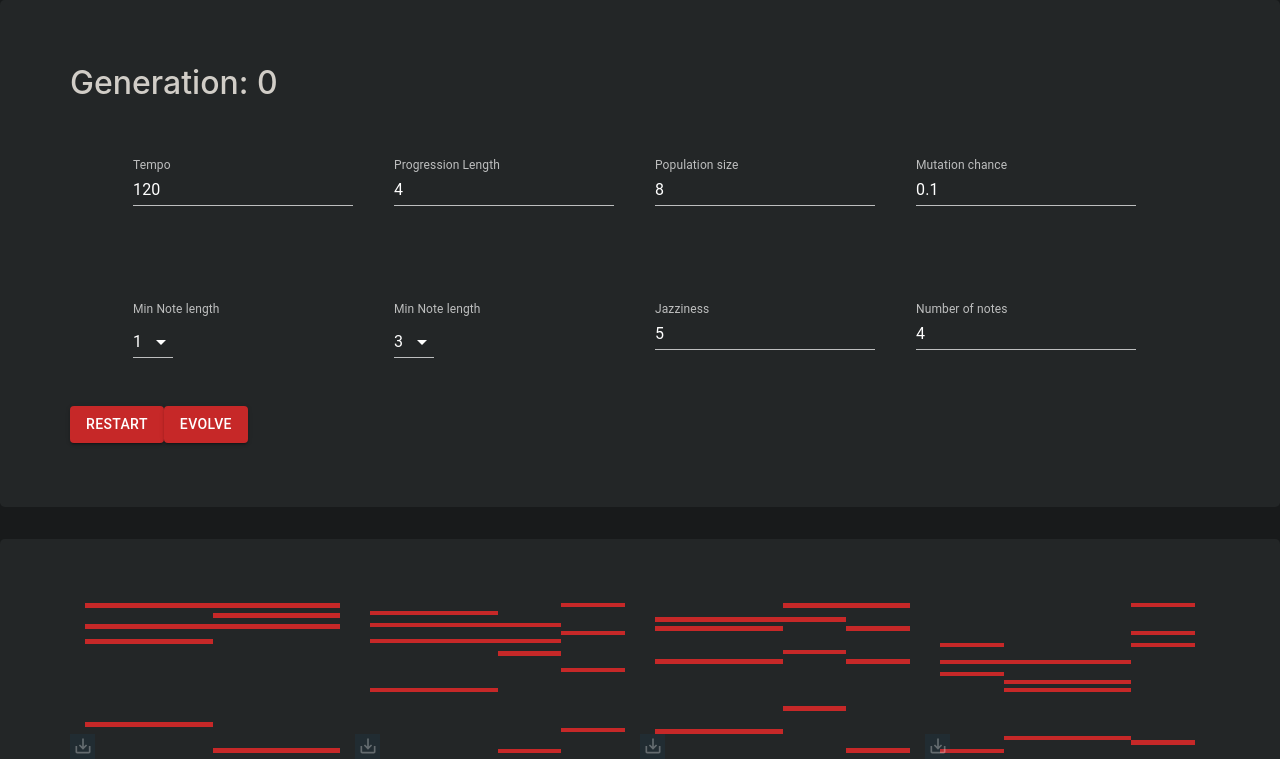
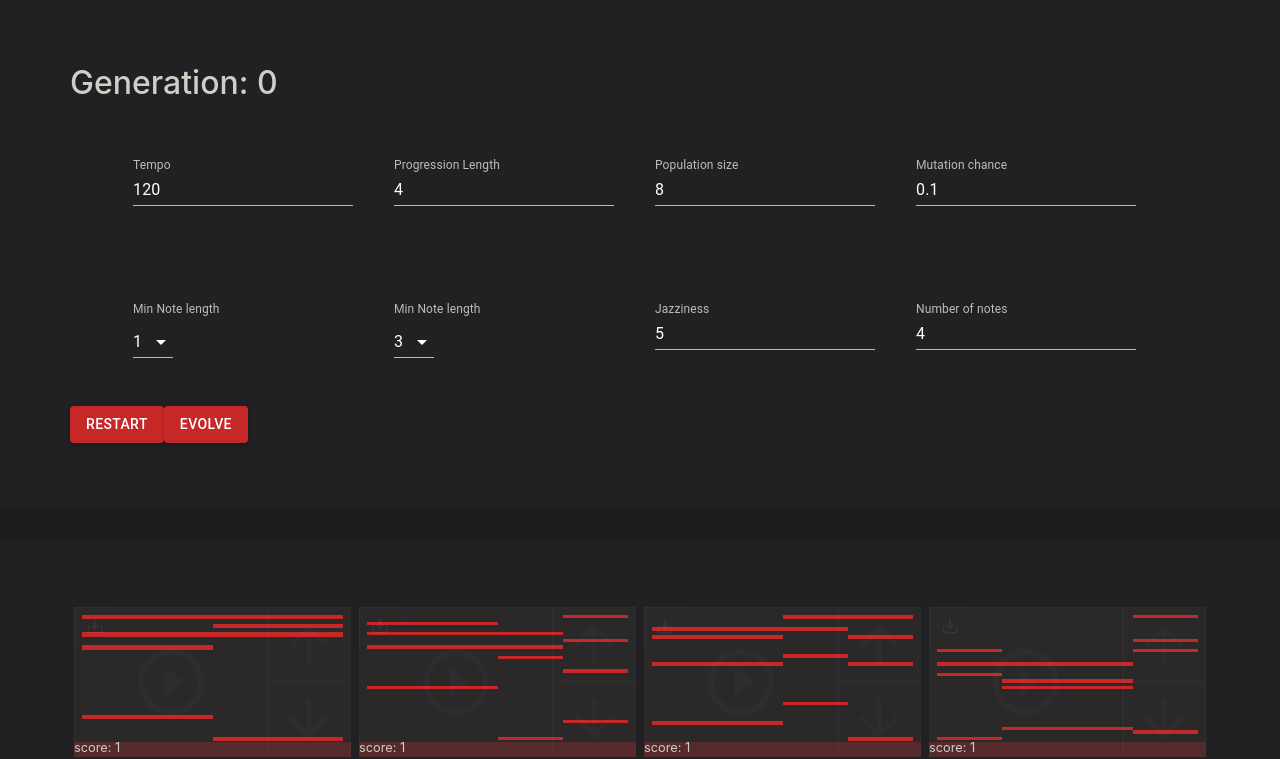
Before and after one commit to TheCommonCold/midi-generator, a React (Create React App) app: page / in a window 1280 px wide. Shown: the top 759 px of the page. Built offline with nearby package versions, Linux system fonts and the light colour scheme.

Commit message:
Better ui

```diff
--- a/src/components/Grid.jsx
+++ b/src/components/Grid.jsx
@@ -26,7 +26,7 @@ function Grid() {
                         {
                             row.map((progression,j) => {
                                 return (
-                                <Col key={j} style={{height:"200px"}}>
+                                <Col className="m-1 midi-field p-2 pb-3" key={j} style={{height:"150px"}}>
                                     <MidiDisplay progression={progression} index={i*numberPerRow+j}/>
                                 </Col>
                                 )
--- a/src/components/MidiDisplay.jsx
+++ b/src/components/MidiDisplay.jsx
@@ -1,9 +1,10 @@
 import React from 'react';
-import {Container, Row, Col} from 'reactstrap'
+import {Container, Row} from 'reactstrap'
 import { useDispatch } from 'react-redux'
-import Slider from '@material-ui/core/Slider';
 import PlayCircleOutlineIcon from '@material-ui/icons/PlayCircleOutline';
 import SaveAltIcon from '@material-ui/icons/SaveAlt';
+import ArrowUpwardIcon from '@material-ui/icons/ArrowUpward';
+import ArrowDownwardIcon from '@material-ui/icons/ArrowDownward';
 
 import DisplayNotes from './DisplayNotes'
 import { setSpecimanScore} from '../actions/populationActions'
@@ -11,8 +12,14 @@ import { setSpecimanScore} from '../actions/populationActions'
 function MidiDisplay({progression, index}){
   const dispatch = useDispatch()
 
-  const setScore = (_, value) => {
-    dispatch(setSpecimanScore({index: index ,score: value}))
+  const scoreUp = () => {
+    if(progression.score<10)
+      dispatch(setSpecimanScore({index: index ,score: progression.score+1}))
+  }
+
+  const scoreDown = () => {
+    if(progression.score>0)
+      dispatch(setSpecimanScore({index: index ,score: progression.score-1}))
   }
 
   const play = () => {
@@ -23,14 +30,34 @@ function MidiDisplay({progression, index}){
     progression.download()
   }
 
+  let scoreMeter = []
+  let tempScore = progression.score
+  for(let i = 0; i<10; i++){
+    if(tempScore>0){
+      scoreMeter.push(<div className='w-100 score-bar score-bar-color'></div>)
+      tempScore--
+    } else {
+      scoreMeter.push(<div className='w-100 score-bar'></div>)
+    }
+  }
+  scoreMeter.reverse()
+
   return (
   <Container className='p-0 h-100'>
-      <Row className='w-100 m-0 h-75'>
+      <Row className='w-100 m-0 h-100'>
           <DisplayNotes color='#c62828' progression={progression} />
-          <div className='vote' onClick={play}><PlayCircleOutlineIcon style={{ fontSize: 80 }} className='vote-text'/></div>
-          <div className='download' onClick={download}><SaveAltIcon style={{ fontSize: 20 }} className='vote-text'/></div>
+          <div className='overlay play border-color' onClick={play}><PlayCircleOutlineIcon style={{ fontSize: 80 }} className='overlay-text'/></div>
+          <div className='overlay up-vote border-color' onClick={scoreUp}><ArrowUpwardIcon style={{ fontSize: 60 }} className='overlay-text'/></div>
+          <div className='overlay down-vote border-color' onClick={scoreDown}><ArrowDownwardIcon style={{ fontSize: 60 }} className='overlay-text'/></div>
+          <div className='download border-color' onClick={download}><SaveAltIcon style={{ fontSize: 20 }} className='overlay-text'/></div>
+          <div className='score'>
+            {scoreMeter}
+          </div>
+          <div className='score'>
+            <small className='score-text'>score: {progression.score}</small>
+          </div>
       </Row>
-      <Row>
+      {/* <Row>
         <Col sm={3}>
           <small>
             Score
@@ -51,7 +78,7 @@ function MidiDisplay({progression, index}){
           value={progression.score}
         />
         </Col>
-      </Row>
+      </Row> */}
   </Container>)
 }
 
--- a/src/genetic/progression.js
+++ b/src/genetic/progression.js
@@ -23,7 +23,7 @@ export function createRandomProgression(jazziness, numberOfNotes, noteLengths=0,
 }
 
 export class Progression{
-    constructor({rythm, genome, score= 10, notes}){
+    constructor({rythm, genome, score= 1, notes}){
         this.notes = notes
         this.rythm = rythm
         this.genome = genome
--- a/src/index.js
+++ b/src/index.js
@@ -1,9 +1,9 @@
 import React from 'react';
 import ReactDOM from 'react-dom';
-import './style/index.css';
 import App from './components/App';
 import reportWebVitals from './reportWebVitals';
 import 'bootstrap/dist/css/bootstrap.min.css';
+import './style/index.css';
 
 import { Provider } from 'react-redux'
 import store from './store/store'
--- a/src/style/App.css
+++ b/src/style/App.css
@@ -1,29 +1,81 @@
 .jumbotron {
-    background-color: rgb(35, 38, 39)!important;
+    background-color: rgb(33, 33, 35)!important;
   }
 
+.midi-field {
+  background-color: rgba(42, 40, 40);
+}
 
-.vote{
+.play{
     position: absolute;
     left:0;
-    width: 100%;
-    height: 78%;
+    width: 70%;
+    height: 100%;
     top: 0;
     z-index: 2;
     cursor: pointer;
-    color: rgba(255, 255, 255, 0);
+    color: rgba(255, 255, 255, 0.02);
+}
+
+.score{
+  position: absolute;
+  left:0;
+  width: 100%;
+  height: 100%;
+  top: 0;
+  z-index: 1;
+}
+
+.score-bar{
+  height: 10%;
+}
+
+.score-bar-color{
+  display: block;
+  background-color: rgba(255, 50, 50, 0.2);
+}
+
+.up-vote{
+  position: absolute;
+  right:0;
+  width: 30%;
+  height: 50%;
+  top: 0;
+  z-index: 2;
+  cursor: pointer;
+  color: rgba(255, 255, 255, 0.02);
+}
+
+.down-vote{
+  position: absolute;
+  right:0;
+  width: 30%;
+  height: 50%;
+  bottom: 0;
+  z-index: 2;
+  cursor: pointer;
+  color: rgba(255, 255, 255, 0.02);
+}
+
+.border-color{
+  border: 1px solid rgba(255, 255, 255, 0.02);
 }
 
 .download{
   position: absolute;
   left:0;
-  width: 25px;
-  height: 25px;
-  bottom: 22%;
+  width: 15%;
+  height: 25%;
+  top: 0%;
   z-index: 2;
   cursor: pointer;
-  background-color: rgba(0, 160, 255, 0.05);
-  color: rgba(255, 255, 255, 0.3);
+  background-color: rgba(0, 160, 255, 0.0);
+  color: rgba(255, 255, 255, 0.06);
+}
+
+.score-text{
+  position: absolute;
+  bottom:0px;
 }
 
 .download:hover{
@@ -32,13 +84,25 @@
   background-color: rgba(0, 160, 255, 0.3);
 }
 
-.vote:hover{
+.overlay:hover{
     display: block;
-    background-color: rgba(80, 80, 80, 0.3);
-    color: rgba(255, 255, 255, 0.3);
+    background-color: rgba(100, 100, 100, 0.2);
+    color: rgba(255, 255, 255, 0.5);
 }
 
-.vote-text{
+.up-vote:hover{
+  display: block;
+  background-color: rgba(50, 255, 50, 0.2);
+  color: rgba(255, 255, 255, 0.5);
+}
+
+.down-vote:hover{
+  display: block;
+  background-color: rgba(255, 50, 50, 0.2);
+  color: rgba(255, 255, 255, 0.5);
+}
+
+.overlay-text{
     position: absolute;
     top: 50%;
     left: 50%;
--- a/src/style/index.css
+++ b/src/style/index.css
@@ -1,6 +1,6 @@
 body {
   margin: 0;
-  background-color: #181a1b !important;
+  background-color: rgb(28, 28, 30) !important;
   color: rgb(209, 205, 199) !important;
   font-family: -apple-system, BlinkMacSystemFont, 'Segoe UI', 'Roboto', 'Oxygen',
     'Ubuntu', 'Cantarell', 'Fira Sans', 'Droid Sans', 'Helvetica Neue',
```
Also changed, not shown: 1 other file (tests, documents, lock files or other folders).
